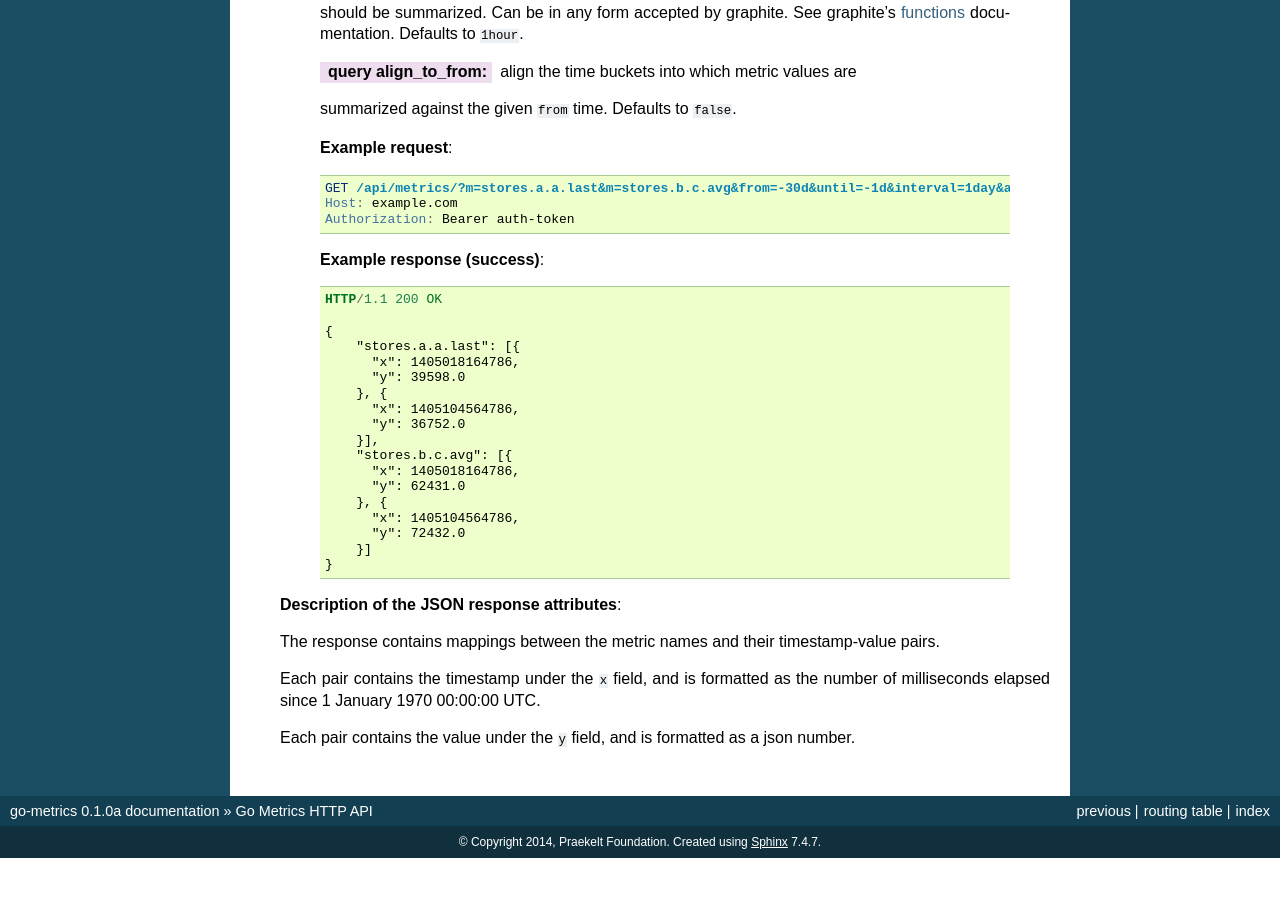
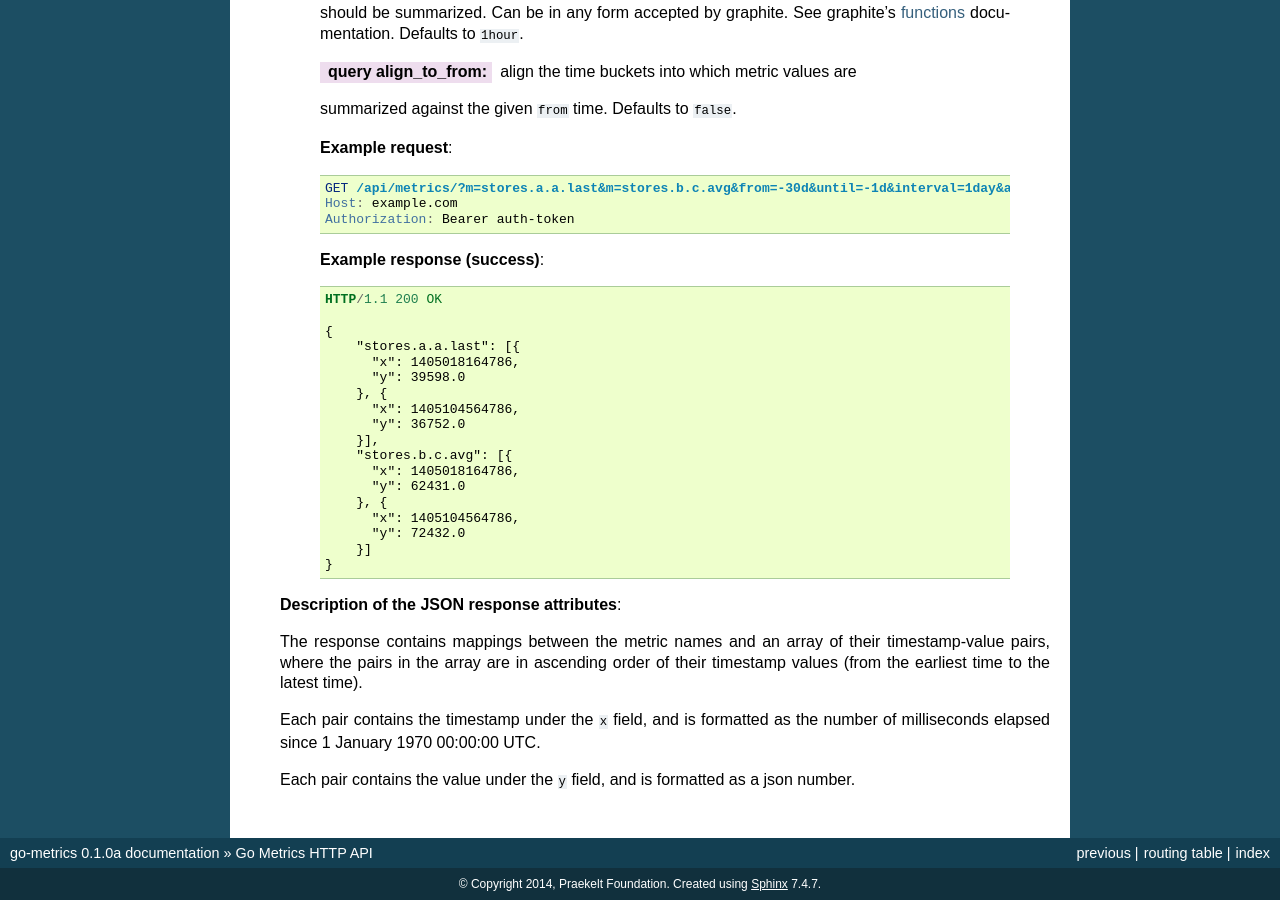
Before and after one commit to praekelt/go-metrics-api, a Sphinx documentation site: the page built from docs/api.rst, in a window 1280 px wide and 900 px high, scrolled down 2206 px. Built offline with Sphinx 7.4.7, drawn with Linux system fonts in a browser that asks for light colours; before the commit the page ends 3064 px from its top, so only the background shows below that; some of the changed text lies outside the part shown.

```diff
--- a/docs/api.rst
+++ b/docs/api.rst
@@ -175,8 +175,9 @@ API Methods
 
    **Description of the JSON response attributes**:
 
-   The response contains mappings between the metric names and their
-   timestamp-value pairs.
+   The response contains mappings between the metric names and an array of
+   their timestamp-value pairs, where the pairs in the array are in ascending
+   order of their timestamp values (from the earliest time to the latest time).
 
    Each pair contains the timestamp under the ``x`` field, and is formatted as
    the number of milliseconds elapsed since 1 January 1970 00:00:00 UTC.
```
Also changed, not shown: other parts of docs/api.rst (+1 -1 lines).
